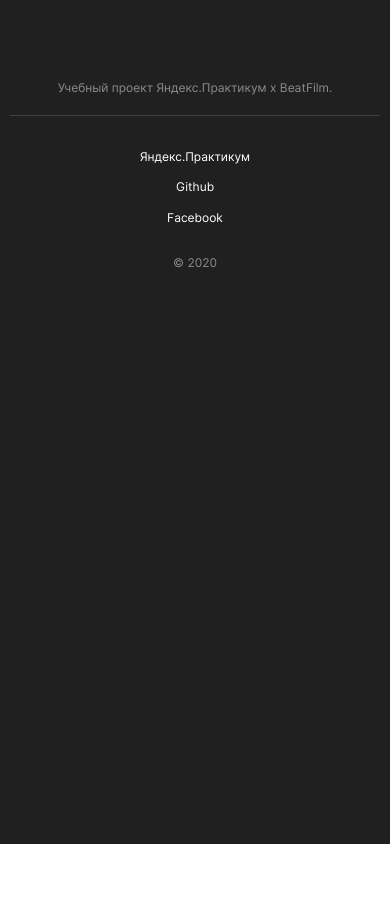
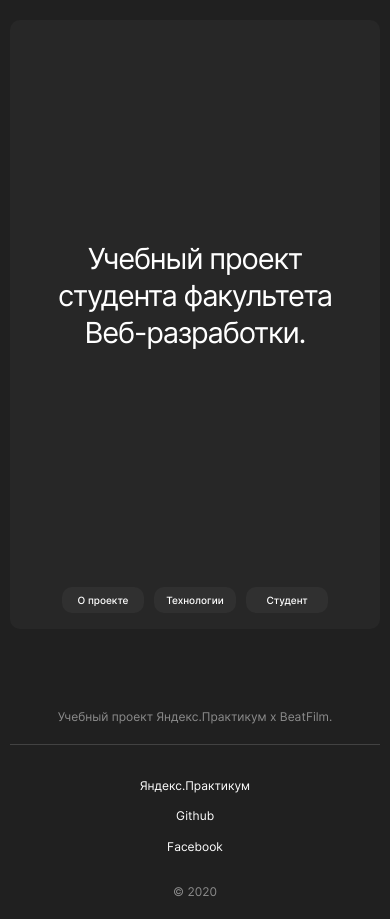
Before and after one commit to DeFida/movies-explorer-frontend, a React (Create React App) app: page /profile in a window 390 px wide. Before the commit the page ends 844 px from the top, so only its background shows below. Built offline with nearby package versions, Linux system fonts and the light colour scheme.

Commit message:
promo and navtab are ready

```diff
--- a/src/components/App/App.js
+++ b/src/components/App/App.js
@@ -1,10 +1,12 @@
 import './App.css';
 
 import Footer from '../Footer/Footer'
+import Main from '../Main/Main'
 
 function App() {
   return (
     <div className="app">
+      <Main />
       <Footer />
     </div>
   );
--- a/src/components/Footer/Footer.css
+++ b/src/components/Footer/Footer.css
@@ -1,6 +1,6 @@
 .footer {
     width: 1140px;
-    margin: 0 auto;
+    margin: 0 auto 20px;
     display: flex;
     flex-direction: column;
     align-items: center;
@@ -65,17 +65,11 @@
 
 @media screen and (max-width: 1279px) {
     .footer {
-        width: calc(100% - 140px);
+        width: calc(100% - 60px);
     }
 }
 
 @media screen and (max-width: 767px) {
-    .footer {
-        width: calc(100% - 60px);
-    }
-}
-
-@media screen and (max-width: 479px) {
     .footer {
         width: calc(100% - 20px);
     }
--- /dev/null
+++ b/src/components/Main/Main.css
@@ -0,0 +1,20 @@
+.main {
+    display: flex;
+    flex-direction: column;
+    align-items: center;
+    width: 1140px;
+    margin: 20px auto 0;
+}
+
+
+@media screen and (max-width: 1279px) {
+    .main {
+        width: calc(100% - 60px);
+    }
+}
+
+@media screen and (max-width: 767px) {
+    .main {
+        width: calc(100% - 20px);
+    }
+}
--- /dev/null
+++ b/src/components/Main/Main.js
@@ -0,0 +1,13 @@
+import './Main.css';
+
+import Promo from '../Promo/Promo'
+
+function Main() {
+  return (
+    <div className="main">
+        <Promo />
+    </div>
+  );
+}
+
+export default Main;
--- /dev/null
+++ b/src/components/NavTab/NavTab.css
@@ -0,0 +1,49 @@
+.navtab {
+    width: max-content;
+    display: flex;
+    align-items: center;
+    padding: 0;
+}
+
+.navtab__element {
+    margin: 0 10px 0 0;
+    list-style: none;
+}
+
+.navtab__element:last-of-type {
+    margin: 0;
+}
+
+.navtab__button {
+    background: #303030;
+    width: 96px;
+    height: 36px;
+    border-radius: 10px;
+    font-weight: 500;
+    font-size: 12px;
+    line-height: 16px;
+    /* identical to box height, or 133% */
+
+    display: flex;
+    align-items: center;
+    justify-content: center;
+    border: 0;
+    outline: none;
+    color: #FFFFFF;
+    cursor: pointer;
+    transition: background .2s ease;
+}
+
+.navtab__button:hover {
+    background: #3DDC84;
+    color: #000000;
+}
+
+@media screen and (max-width: 767px) {
+    .navtab__button {
+        width: 82px;
+        height: 26px;
+        font-size: 10px;
+        line-height: 16px;
+    }
+}
--- /dev/null
+++ b/src/components/NavTab/NavTab.js
@@ -0,0 +1,13 @@
+import './NavTab.css';
+
+function NavTab() {
+    return (
+        <ul className="navtab">
+            <li className="navtab__element"><button type="button" className="navtab__button">О проекте</button></li>
+            <li className="navtab__element"><button type="button" className="navtab__button">Технологии</button></li>
+            <li className="navtab__element"><button type="button" className="navtab__button">Студент</button></li>
+        </ul>
+  );
+}
+
+export default NavTab;
--- /dev/null
+++ b/src/components/Promo/Promo.css
@@ -0,0 +1,57 @@
+.promo {
+    width: 100%;
+    background: #272727;
+    border-radius: 10px;
+    display: flex;
+    flex-direction: column;
+    align-items: center;
+}
+
+.promo__text-wrapper {
+    width: 100%;
+    display: flex;
+    align-items: center;
+    justify-content: center;
+    padding: 160px 0;
+}
+
+.promo__text {
+    width: 730px;
+    margin: 0;
+    font-weight: normal;
+    font-size: 50px;
+    line-height: 58px;
+
+    text-align: center;
+    letter-spacing: -0.04em;
+
+    color: #FFFFFF;
+}
+
+@media screen and (max-width: 1279px) {
+    .promo__text {
+        font-size: 40px;
+        line-height: 52px;
+        width: 680px;
+        text-align: center;
+        letter-spacing: -0.04em;
+    }
+    .promo__text-wrapper {
+        padding: 350px 0;
+    }
+}
+
+@media screen and (max-width: 767px) {
+    .promo__text {
+        font-size: 29px;
+        line-height: 37px;
+        /* or 128% */
+        width: 292px;
+        text-align: center;
+        letter-spacing: -0.04em;
+    }
+
+    .promo__text-wrapper {
+        padding: 220px 0;
+    }
+}
--- /dev/null
+++ b/src/components/Promo/Promo.js
@@ -0,0 +1,16 @@
+import './Promo.css';
+
+import NavTab from '../NavTab/NavTab'
+
+function Promo() {
+    return (
+    <div className="promo">
+        <div className="promo__text-wrapper">
+            <h1 className="promo__text">Учебный проект студента факультета Веб-разработки.</h1>
+        </div>
+        <NavTab />
+    </div>
+  );
+}
+
+export default Promo;
--- a/src/index.css
+++ b/src/index.css
@@ -2,7 +2,6 @@
 @import url(./vendor/normalize.css);
 
 html, body, #root {
-  height: 100%;
   margin: 0;
   font-family: Inter;
   font-style: normal;
```
Also changed, not shown: 1 other file (tests, documents, lock files or other folders).
